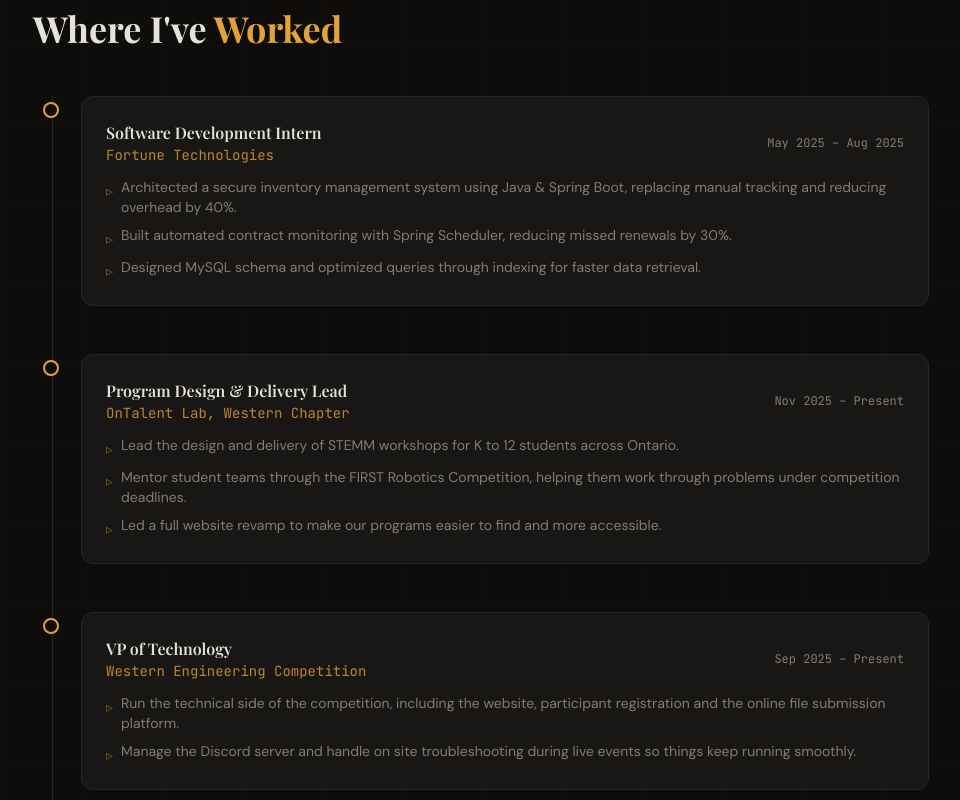
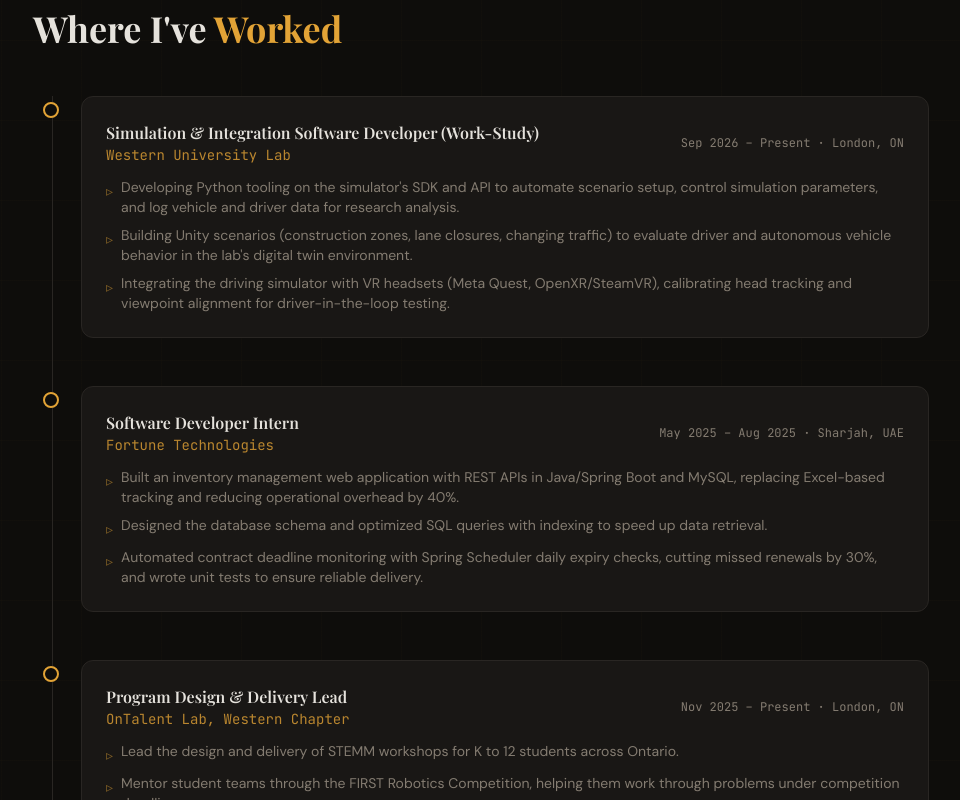
Before and after one commit to Anomaly-E-E/Anomaly-E-E.github.io, a React (Vite) app: page / in a window 1280 px wide. Shown: the part 1640-2440 px from the top of the page, without its empty margins (159-1119 px from the left). Built offline with nearby package versions, Linux system fonts and the light colour scheme; the HTML template or start-up script is replaced by a standard one; a web font is replaced by a local one.

Commit message:
add western lab role, update fortune internship

```diff
--- a/src/components/sections/ExperienceSection.tsx
+++ b/src/components/sections/ExperienceSection.tsx
@@ -3,14 +3,25 @@ import { Briefcase } from "lucide-react";
 
 const experiences = [
   {
-    role: "Software Development Intern",
+    role: "Simulation & Integration Software Developer (Work-Study)",
+    company: "Western University Lab",
+    location: "London, ON",
+    period: "Sep 2026 – Present",
+    bullets: [
+      "Developing Python tooling on the simulator's SDK and API to automate scenario setup, control simulation parameters, and log vehicle and driver data for research analysis.",
+      "Building Unity scenarios (construction zones, lane closures, changing traffic) to evaluate driver and autonomous vehicle behavior in the lab's digital twin environment.",
+      "Integrating the driving simulator with VR headsets (Meta Quest, OpenXR/SteamVR), calibrating head tracking and viewpoint alignment for driver-in-the-loop testing.",
+    ],
+  },
+  {
+    role: "Software Developer Intern",
     company: "Fortune Technologies",
     location: "Sharjah, UAE",
     period: "May 2025 – Aug 2025",
     bullets: [
-      "Architected a secure inventory management system using Java & Spring Boot, replacing manual tracking and reducing overhead by 40%.",
-      "Built automated contract monitoring with Spring Scheduler, reducing missed renewals by 30%.",
-      "Designed MySQL schema and optimized queries through indexing for faster data retrieval.",
+      "Built an inventory management web application with REST APIs in Java/Spring Boot and MySQL, replacing Excel-based tracking and reducing operational overhead by 40%.",
+      "Designed the database schema and optimized SQL queries with indexing to speed up data retrieval.",
+      "Automated contract deadline monitoring with Spring Scheduler daily expiry checks, cutting missed renewals by 30%, and wrote unit tests to ensure reliable delivery.",
     ],
   },
   {
@@ -76,7 +87,9 @@ const ExperienceSection = () => {
                         </h4>
                         <p className="text-sm text-primary/80 font-mono">{exp.company}</p>
                       </div>
-                      <p className="text-xs text-muted-foreground font-mono mt-1 sm:mt-0">{exp.period}</p>
+                      <p className="text-xs text-muted-foreground font-mono mt-1 sm:mt-0">
+                        {exp.period} · {exp.location}
+                      </p>
                     </div>
                     <ul className="space-y-2">
                       {exp.bullets.map((b, j) => (
```
